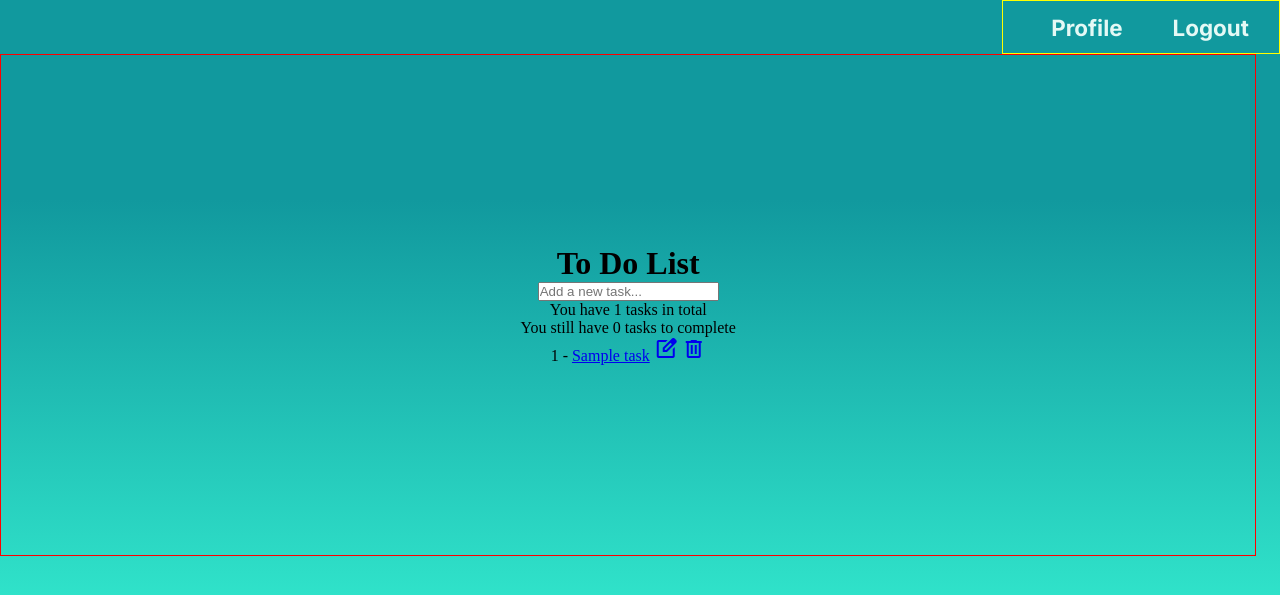
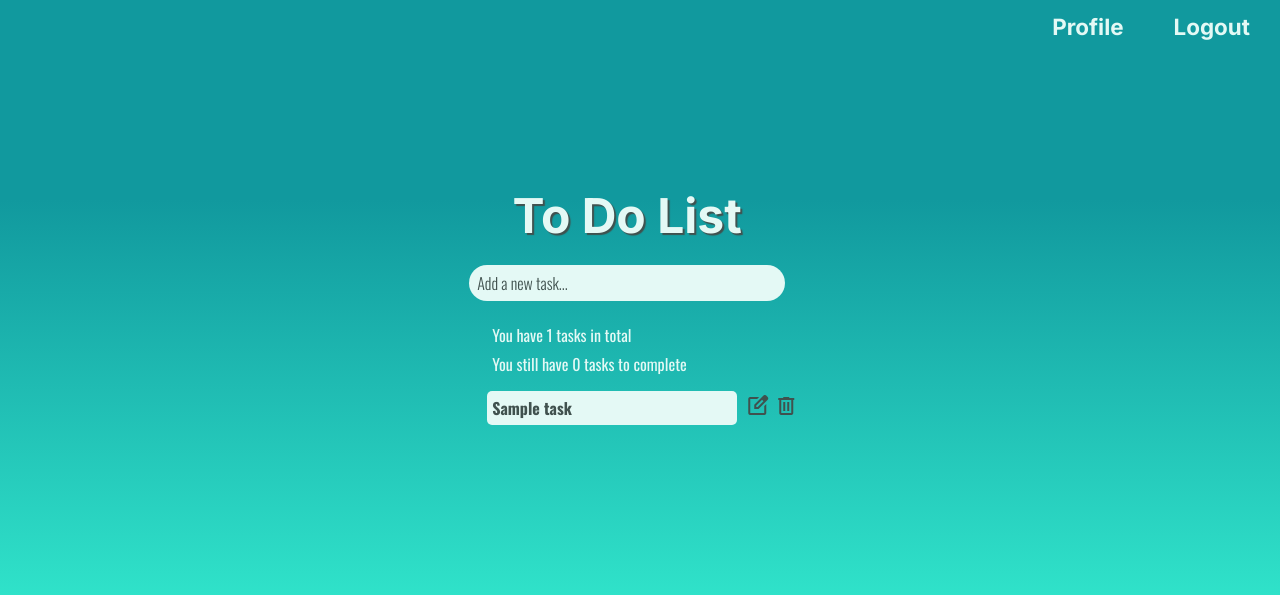
Before and after one commit to arthurvieirasilvaa/to_do_list, a Django app: page / in a window 1280 px wide. Shown: the top 595 px of the page. Run offline with Django 5.2, Linux system fonts and the light colour scheme; a user stored in the database is signed in; tables that the repository leaves empty hold one stand-in row (values such as "Sample post").

Commit message:
Estilizei a página principal

```diff
--- a/base/templates/base/index.html
+++ b/base/templates/base/index.html
@@ -9,18 +9,26 @@
             {% csrf_token %}
             <input class="add-task-input" name="new-task" type="text" placeholder="Add a new task...">
         </form>
-        <p>You have {{ tasks_count }} tasks in total</p>
-        <p>You still have {{ uncompleted_tasks }} tasks to complete</p>
 
-        <div class="tasks-container">
-            {% for task in tasks %}
-                <div class="task-item">
-                    {{ task.id }} - <a href="{% url 'task' task.id %}">{{ task.title }}</a>
-                    <a href="{% url 'update-task' task.id %}"><span class="material-symbols-outlined">edit_square</span></a>
-                    <a href="{% url 'delete-task' task.id %}"><span class="material-symbols-outlined">delete</span></a>
+        <div class="p-wrapper">
+            <p>You have {{ tasks_count }} tasks in total</p>
+            <p>You still have {{ uncompleted_tasks }} tasks to complete</p>
+        </div>
+
+        {% for task in tasks %}
+            <div class="task-item">
+                <a id="task-title-link" href="{% url 'task' task.id %}">
+                    <div class="task-title-wrapper">
+                        {{ task.title }}
+                    </div>
+                </a>
+
+                <div class="task-icons">
+                    <a id="edit-icon" href="{% url 'update-task' task.id %}"><span class="material-symbols-outlined">edit_square</span></a>
+                    <a id="delete-icon" href="{% url 'delete-task' task.id %}"><span class="material-symbols-outlined">delete</span></a>
                 </div>
-            {% endfor %}
-        </div>
+            </div>
+        {% endfor %}
     </main>
 
 {% endblock content %}
--- a/static/styles/style.css
+++ b/static/styles/style.css
@@ -29,7 +29,6 @@ nav {
     height: 4vh;
 
     display: flex;
-    flex-direction: row;
     gap: 10px;
     text-align: right;
     align-items: center;
@@ -40,8 +39,6 @@ nav {
     position: relative;
     transition: all .3s cubic-bezier(.2, 0, 0, 1);
     z-index: 1;
-
-    border: 1px solid yellow;
 }
 
 nav a {
@@ -83,8 +80,122 @@ main {
     width: 98vw;
     height: 500px;
     display: flex;
-    border: 1px solid red;
     flex-direction: column;
     align-items: center;
     justify-content: center;
 }
+
+h1 {
+    font-family: var(--mainfont);
+    font-size: 3em;
+    font-weight: bold;
+
+    color: var(--fontcolor1);
+    text-shadow: 2px 2px 1px var(--fontcolor2);
+
+    margin: 20px;
+}
+
+.add-task-input {
+    width: 300px;
+    height: 30px;
+
+    border-radius: 50px;
+    border: none;
+    background-color: var(--fontcolor1);
+    font-family: var(--secondfont);
+    font-size: 1em;
+    font-weight: 300;
+
+
+    margin-bottom: 20px;
+    padding: 3px 8px;
+}
+
+.add-task-input:hover {
+    cursor: pointer;
+    background-color: #e4f9f5f5;
+    border: 1px solid var(--fontcolor2);
+}
+
+.add-task-input::placeholder {
+    color: var(--fontcolor2);
+}
+
+.p-wrapper {
+    display: flex;
+    flex-direction: column;
+
+    width: 270px;
+    line-height: 1.8em;
+}
+
+p {
+    font-family: var(--secondfont);
+    font-weight: normal;
+    font-size: 1em;
+
+    color: var(--fontcolor1);
+}
+
+.task-item {
+    display: flex;
+    align-items: center;
+
+    width: 280px;
+    height: 40px;
+
+    margin: 10px;
+}
+
+#task-title-link {
+    text-decoration: none;
+    font-family: var(--secondfont);
+    font-size: 1em;
+    font-weight: bold;
+    color: var(--fontcolor2);
+    border-radius: 5px;
+}
+
+.task-title-wrapper {
+    display: flex;
+    align-items: center;
+
+    width: 240px;
+    height: 30px;
+    padding: 2px 5px;
+
+    cursor: pointer;
+    background-color: var(--fontcolor1);
+    border-radius: 5px;
+}
+
+.task-title-wrapper:hover {
+    background-color: #e4f9f5f5;
+    border: 1px solid var(--fontcolor2);
+    font-size: 1.1em;
+}
+
+.task-icons {
+    display: flex;
+    gap: 5px;
+
+    margin: 4px;
+    padding: 4px;
+}
+
+#edit-icon {
+    color: var(--fontcolor2);
+}
+
+#edit-icon:hover {
+    color: black;
+}
+
+#delete-icon {
+    color: var(--fontcolor2);
+}
+
+#delete-icon:hover {
+    color: #e70e02;
+}
```
